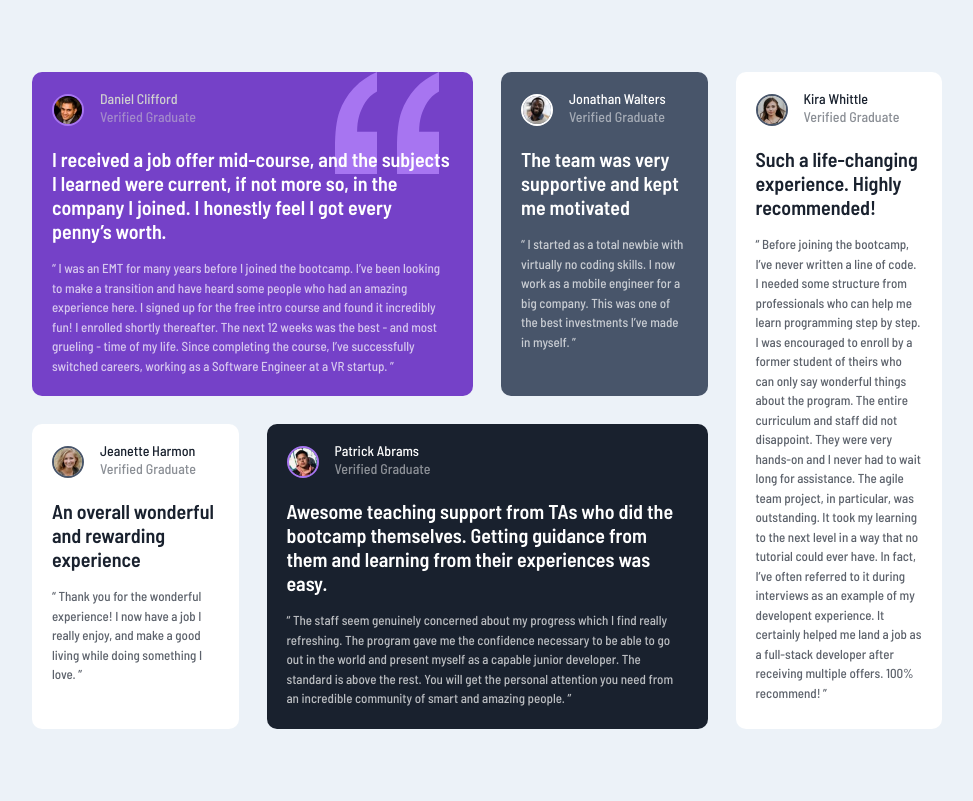
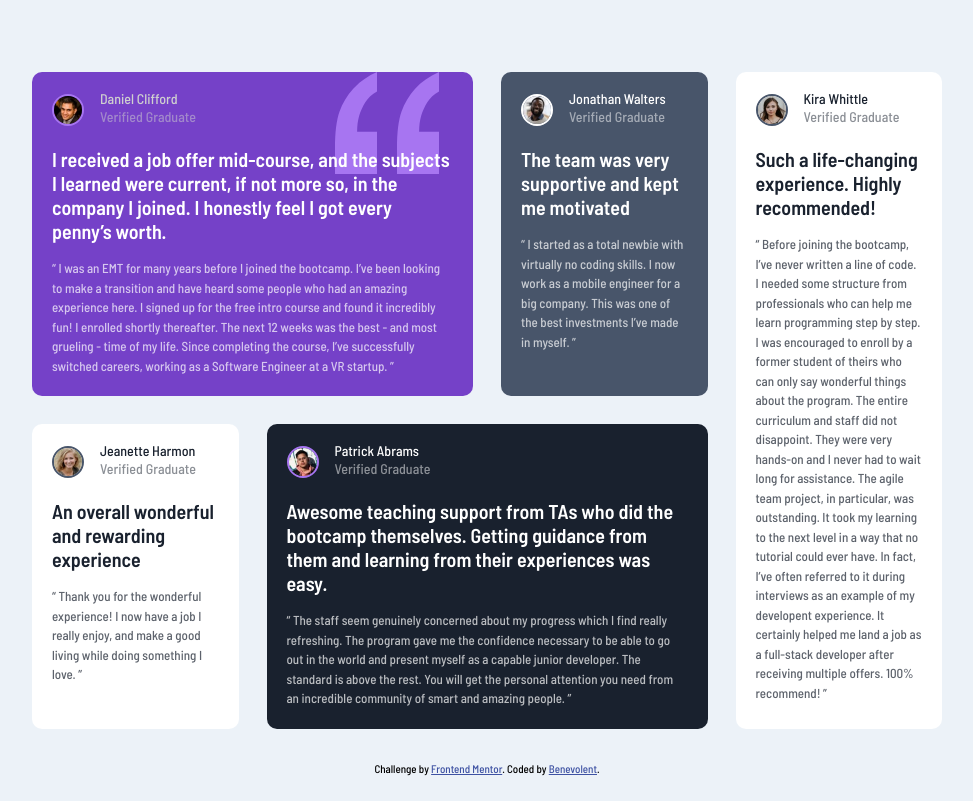
Before and after one commit to bene-volent/testimonial-grid, a website built with Vite: page index.html in a window 1280 px wide. Shown: the whole page, without its empty margins (153-1126 px from the left). Built offline with nearby package versions, Linux system fonts and the light colour scheme.

Commit message:
Finishing touches

```diff
--- a/home.css
+++ b/home.css
@@ -1,3 +1,14 @@
+/*
+    Hello there. I am complete newbie and learnt a few things
+    and I am testing my knowledge. Please give some constructive critizism
+    and keep in mind that I am new to this.
+    Some previous community member expected my code to be perfect which I can't do at the moment.
+
+    Thank You.
+
+*/
+
+
 :root{
 
     --clr-primary-violet: hsl(263, 55%, 52%);
@@ -82,7 +93,7 @@ body{
 .container{
     display: grid;
     gap: 1.75rem;
-    margin: 4.5rem 2rem;
+    margin: 4.5rem 2rem 2rem;
 }
 @media (max-width:62em) {
     .testimonial{
@@ -158,3 +169,9 @@ body{
 .brd-clr-pr-violet{
     border-color: #a775f1;
 }
+
+/******************* Front End Footer *******************/
+
+
+.attribution { font-size: 11px; text-align: center; color:black}
+.attribution a { color: hsl(228, 45%, 44%); }
--- a/index.html
+++ b/index.html
@@ -147,5 +147,10 @@
 
         </main>
 
+        <div class="attribution">
+            Challenge by <a href="https://www.frontendmentor.io?ref=challenge" target="_blank">Frontend Mentor</a>.
+            Coded by <a href="https://www.frontendmentor.io/profile/bene-volent">Benevolent</a>.
+          </div>
     </body>
+
 </html>
```
